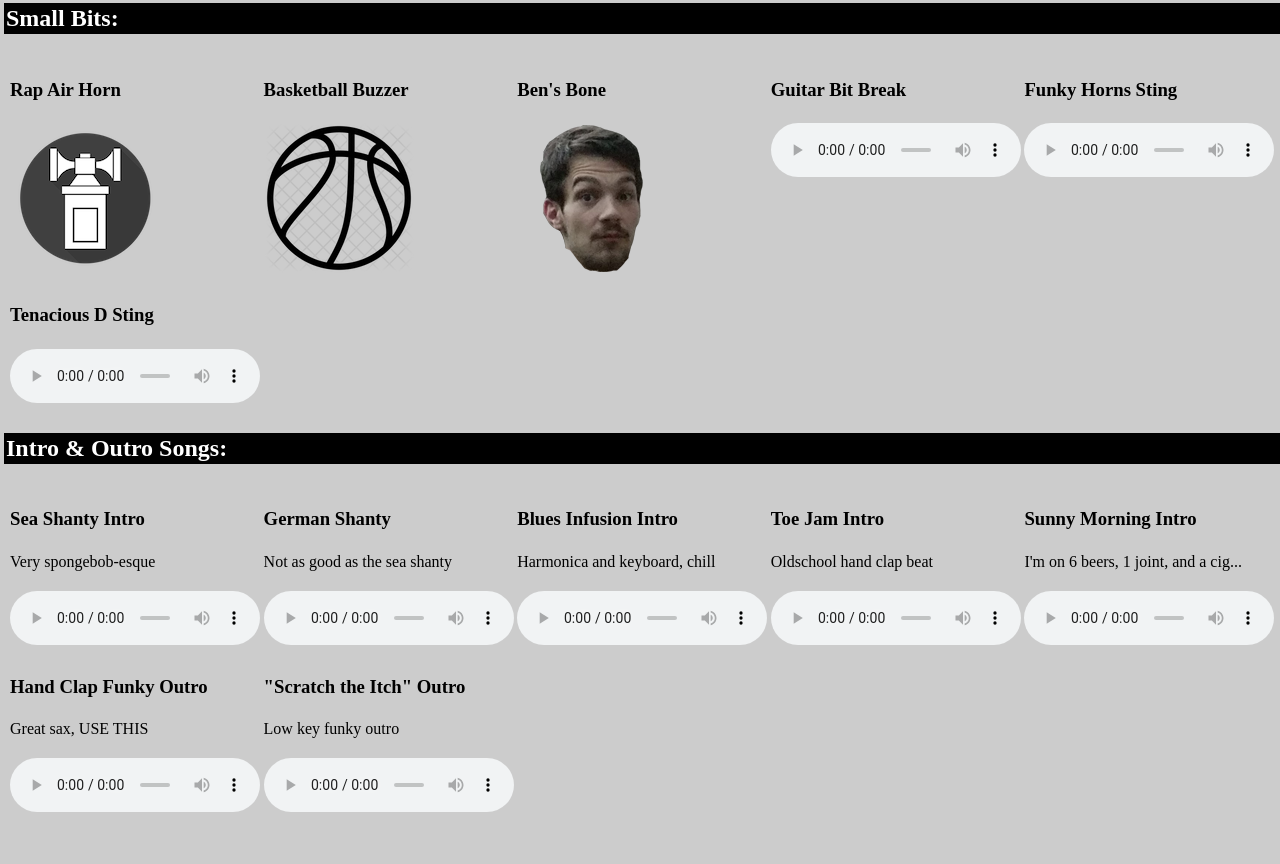
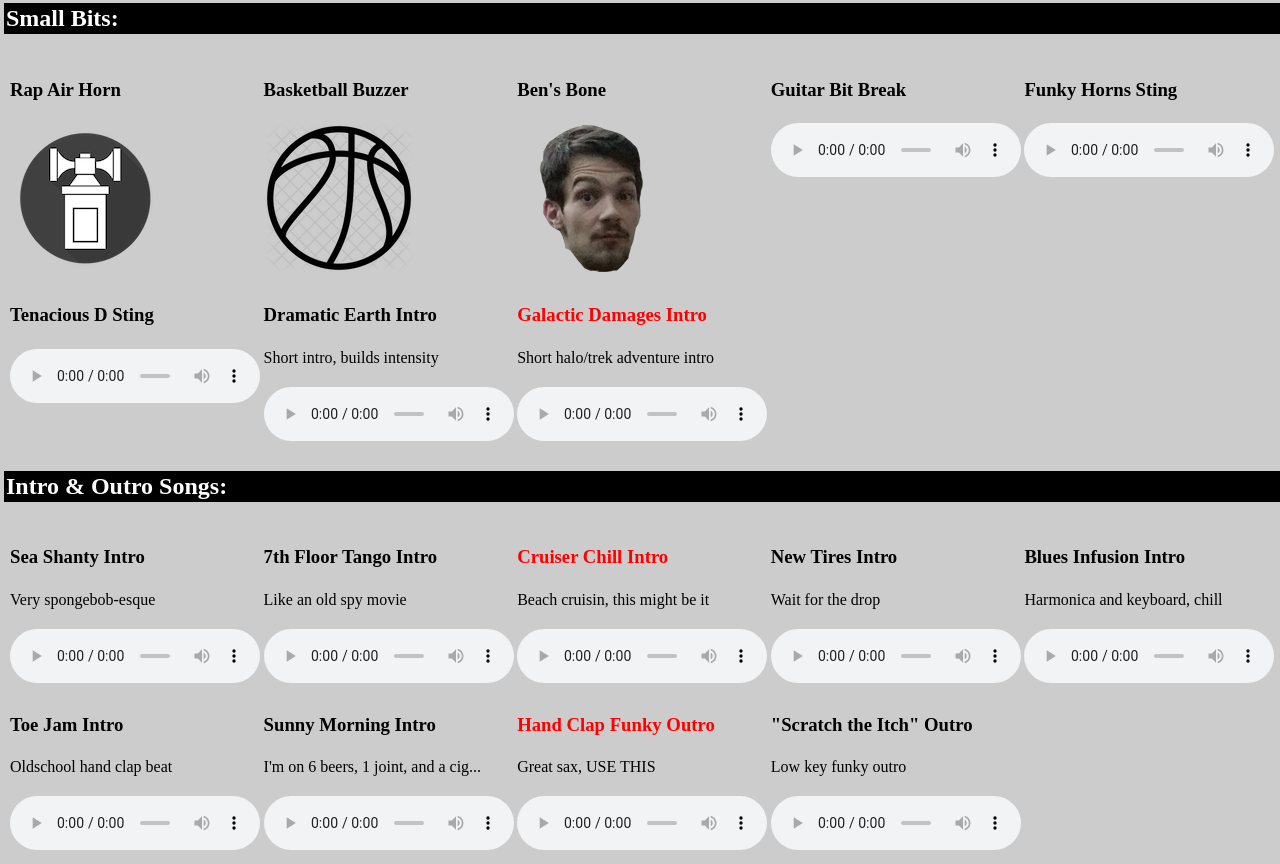
Before and after one commit to sketchy270/CP-SoundBoard, a plain HTML site: page index.html in a window 1280 px wide. Shown: the part 85-949 px from the top of the page. Before the commit the page ends 911 px from the top, so only its background shows below. Drawn offline with Linux system fonts and the light colour scheme.

Commit message:
Add files via upload

```diff
--- a/index.html
+++ b/index.html
@@ -51,6 +51,22 @@
         Your browser does not support the audio element.
       </audio>
     </div>
+    <div class="grid-item">
+      <h3>Dramatic Earth Intro</h3>
+      <p>Short intro, builds intensity</p>
+      <audio controls="controls" id="audio_player">
+        <source src="Intro Songs/Earthy_Crust.mp3" type="audio/mpeg"/>
+        Your browser does not support the audio element.
+      </audio>
+    </div>
+    <div class="grid-item">
+      <h3 class="top-pick">Galactic Damages Intro</h3>
+      <p>Short halo/trek adventure intro</p>
+      <audio controls="controls" id="audio_player">
+        <source src="Intro Songs/Galactic_Damages.mp3" type="audio/mpeg"/>
+        Your browser does not support the audio element.
+      </audio>
+    </div>
   </div>
 
   <h2>Intro & Outro Songs:</h2>
@@ -65,10 +81,26 @@
       </audio>
     </div>
     <div class="grid-item">
-      <h3>German Shanty</h3>
-      <p>Not as good as the sea shanty</p>
+      <h3>7th Floor Tango Intro</h3>
+      <p>Like an old spy movie</p>
       <audio controls="controls" id="audio_player" loop>
-        <source src="Intro Songs/Bavarian Seascape.mp3" type="audio/mpeg"/>
+        <source src="Intro Songs/7th_Floor_Tango.mp3" type="audio/mpeg"/>
+        Your browser does not support the audio element.
+      </audio>
+    </div>
+    <div class="grid-item">
+      <h3 class="top-pick">Cruiser Chill Intro</h3>
+      <p>Beach cruisin, this might be it</p>
+      <audio controls="controls" id="audio_player" loop>
+        <source src="Intro Songs/Cruiser.mp3" type="audio/mpeg"/>
+        Your browser does not support the audio element.
+      </audio>
+    </div>
+    <div class="grid-item">
+      <h3>New Tires Intro</h3>
+      <p>Wait for the drop</p>
+      <audio controls="controls" id="audio_player" loop>
+        <source src="Intro Songs/New_Tires.mp3" type="audio/wav"/>
         Your browser does not support the audio element.
       </audio>
     </div>
@@ -92,12 +124,12 @@
       <h3>Sunny Morning Intro</h3>
       <p>I'm on 6 beers, 1 joint, and a cig...</p>
       <audio controls="controls" id="audio_player" loop>
-        <source src="Intro Songs/Toe_Jam.mp3" type="audio/wav"/>
+        <source src="Intro Songs/Sunny_Morning.mp3" type="audio/wav"/>
         Your browser does not support the audio element.
       </audio>
     </div>
     <div class="grid-item">
-      <h3>Hand Clap Funky Outro</h3>
+      <h3 class="top-pick">Hand Clap Funky Outro</h3>
       <p>Great sax, USE THIS</p>
       <audio controls="controls" id="audio_player" loop>
         <source src="Outro Songs/RESPECOGNIZE.mp3" type="audio/wav"/>
--- a/stylesheet.css
+++ b/stylesheet.css
@@ -39,3 +39,8 @@ h2 {
   color: white;
   width: 100%;
 }
+
+.top-pick {
+  color: red;
+  font-weight: bold;
+}
```
Also changed, not shown: 8 other files.
